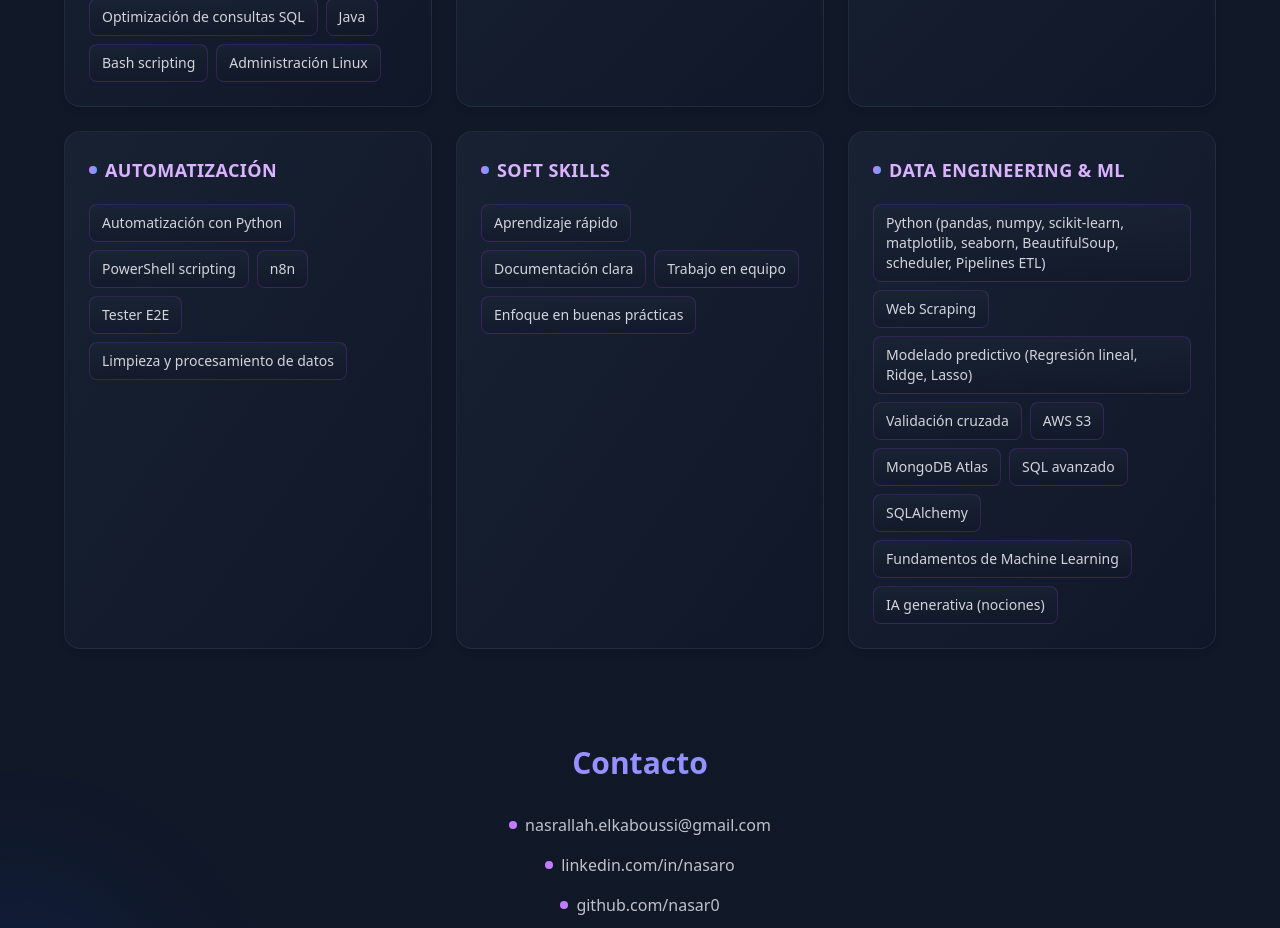
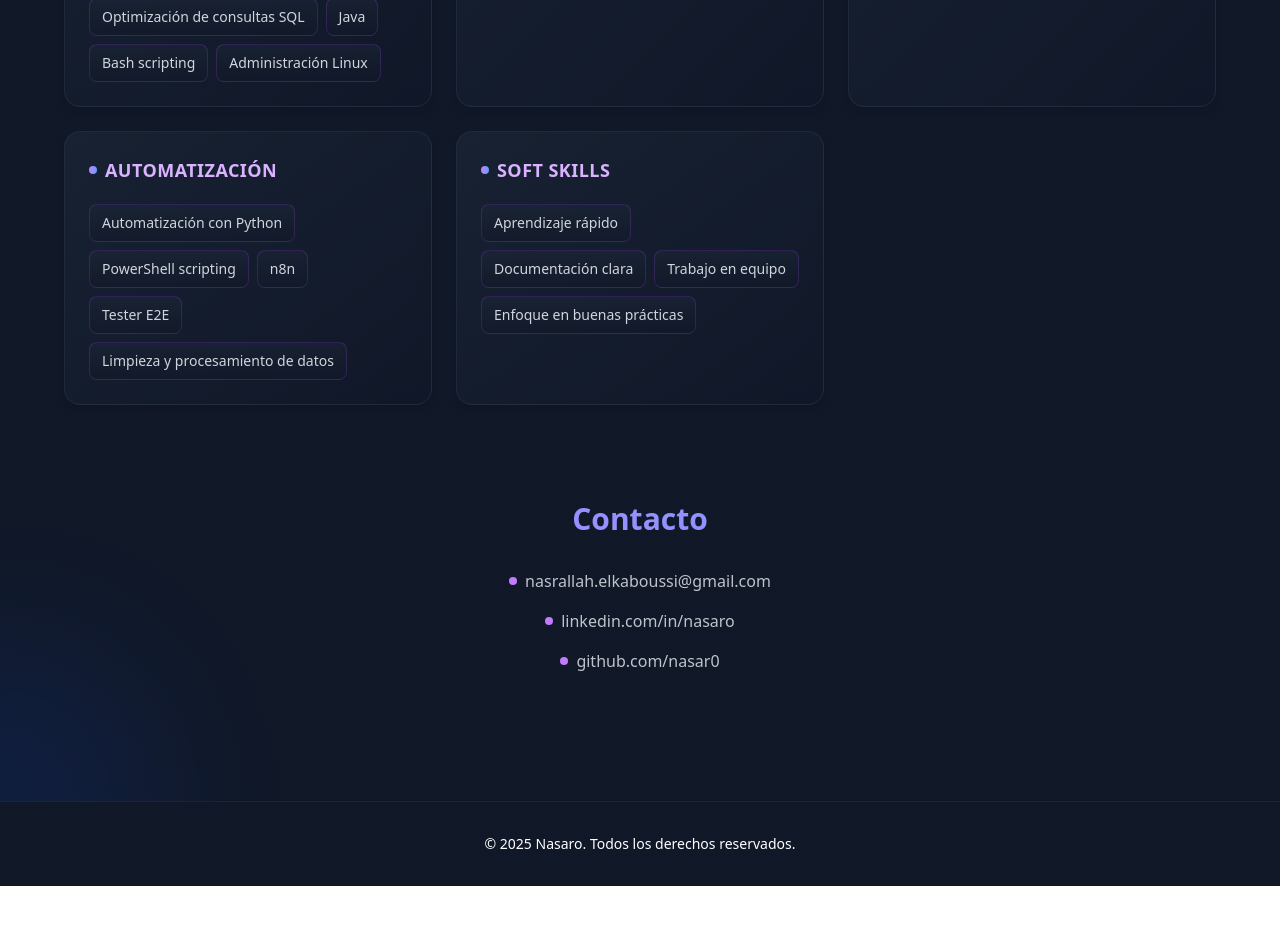
Before and after one commit to nasar0/porfolio, a React (Vite) app: page / in a window 1280 px wide. Shown: the part 2200-3128 px from the top of the page. After the commit the page ends 3086 px from the top, so only its background shows below. Built offline with nearby package versions, Linux system fonts and the light colour scheme.

Commit message:
Comment out Data Engineering & ML skills section
Comment out the 'Data Engineering & ML' skills section in Landing.jsx.

```diff
--- a/src/pages/Landing.jsx
+++ b/src/pages/Landing.jsx
@@ -30,12 +30,12 @@ function Landing() {
     "Soft Skills": [
       "Aprendizaje rápido", "Documentación clara", "Trabajo en equipo",
       "Enfoque en buenas prácticas"
-    ],
-    "Data Engineering & ML": [
-      "Python (pandas, numpy, scikit-learn, matplotlib, seaborn, BeautifulSoup, scheduler, Pipelines ETL)", "Web Scraping", "Modelado predictivo (Regresión lineal, Ridge, Lasso)",
-      "Validación cruzada", "AWS S3", "MongoDB Atlas", "SQL avanzado", "SQLAlchemy",
-      "Fundamentos de Machine Learning", "IA generativa (nociones)"
     ]
+    // "Data Engineering & ML": [
+    //   "Python (pandas, numpy, scikit-learn, matplotlib, seaborn, BeautifulSoup, scheduler, Pipelines ETL)", "Web Scraping", "Modelado predictivo (Regresión lineal, Ridge, Lasso)",
+    //   "Validación cruzada", "AWS S3", "MongoDB Atlas", "SQL avanzado", "SQLAlchemy",
+    //   "Fundamentos de Machine Learning", "IA generativa (nociones)"
+    // ]
   };
 
   // Educación
```
